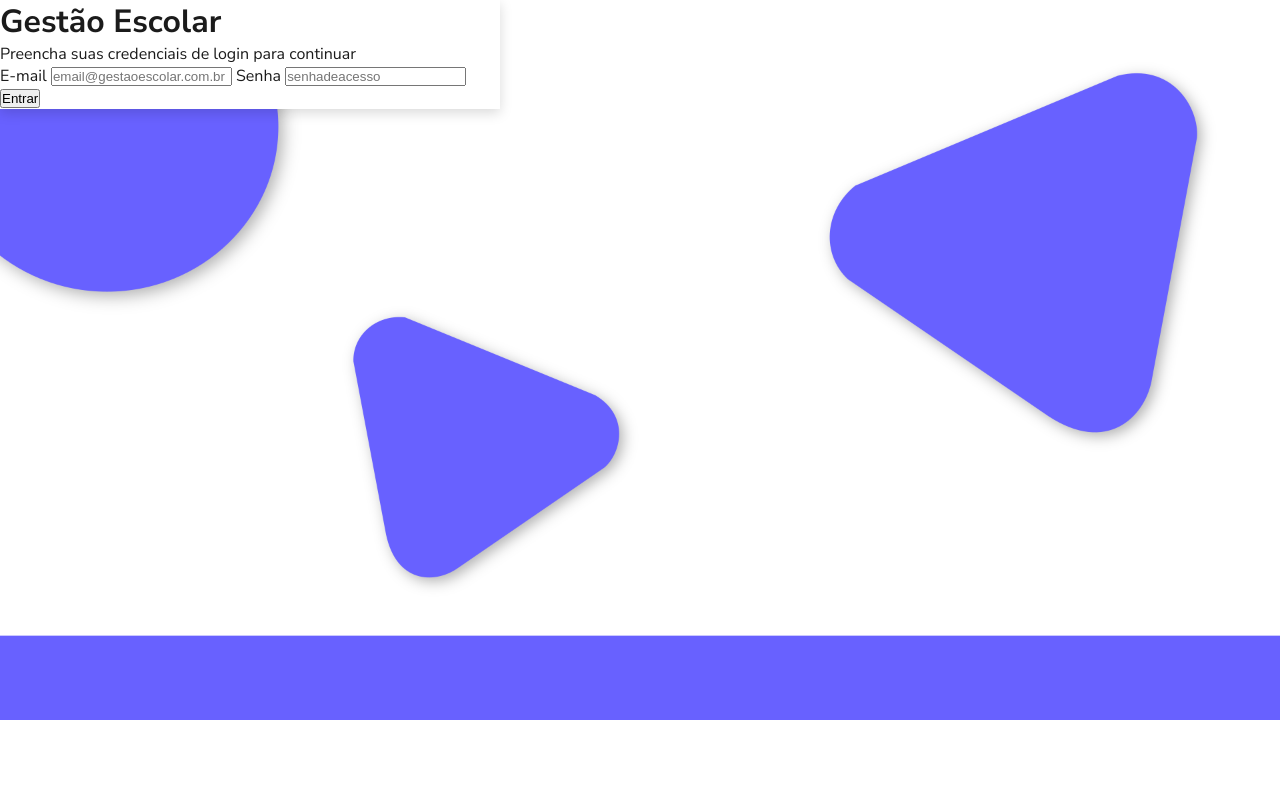
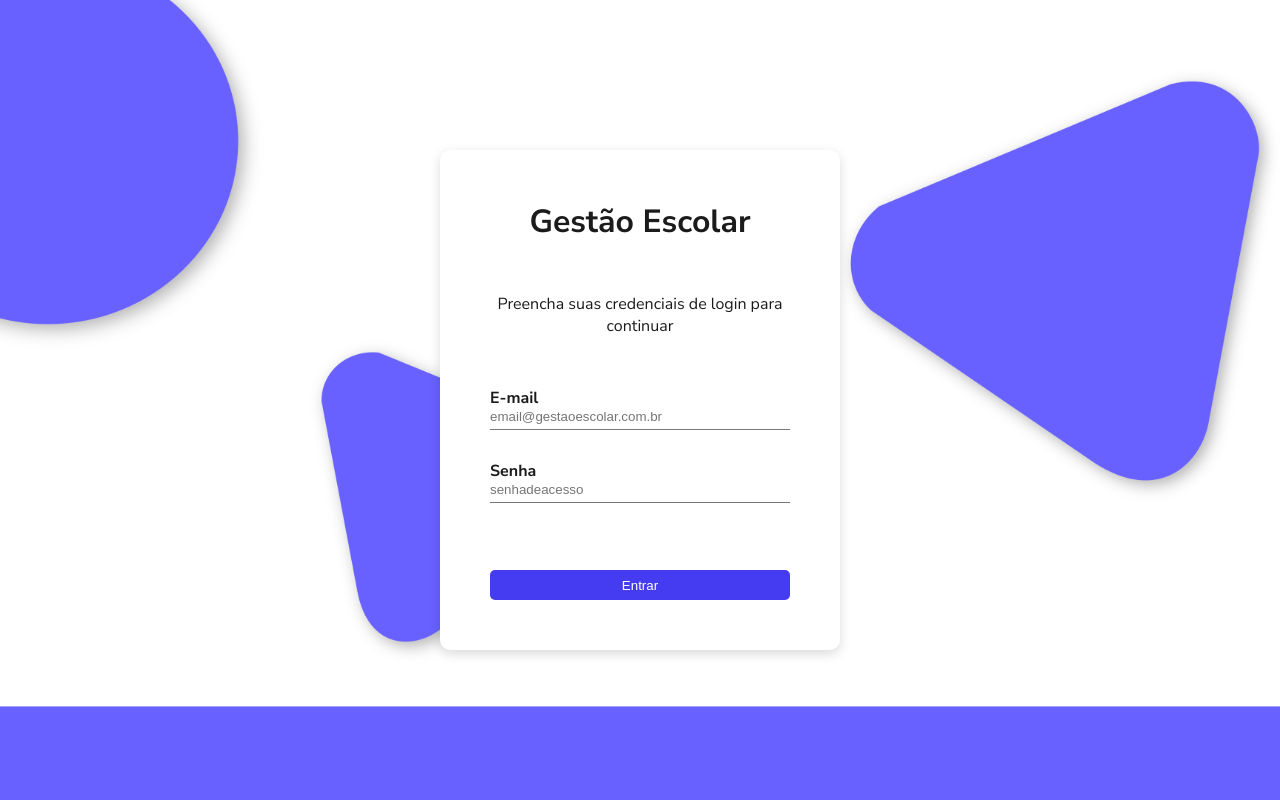
Before and after one commit to colynascimento/php-sql_gestao_escolar, a PHP site: page / in a window 1280 px wide. Run offline with PHP 8.4, Linux system fonts and the light colour scheme.

Commit message:
estilização form-login finalizada

```diff
--- a/css/style.css
+++ b/css/style.css
@@ -7,19 +7,86 @@
 }
 
 #pagina-login {
-    height: 100%;
+    height: 100vh;
+    width: 100%;
+    display: flex;
+    justify-content: center;
+    align-items: center;
+
     font-family: 'Nunito Sans', sans-serif;
     font-size: 16px;
+
     background-image: url('../imgs/gestao_escolar_wallpaper.png');
     background-size: cover;
     background-position: top;
     background-repeat: no-repeat;
-    width: 100%;
 }
 
 #form-login {
     background-color: #fff;
-    width: 500px;
+    width: 400px;
+    height: 500px;
+    padding: 50px;
+    border-radius: 10px;
     color: #1b1b1b;
     box-shadow: 0 4px 12px rgba(0, 0, 0, 0.15);
+
+    display: flex;
+    flex-direction: column; /* organiza os filhos em coluna */
 }
+
+#form-login h1,
+#form-login p,
+#form-login label,
+#form-login input,
+#form-login div {
+    display: block;
+    width: 100%; /* opcional: faz cada campo ocupar a largura toda */ /* espaço entre os elementos */
+}
+
+#form-titulo-login {
+    text-align: center;
+    margin-bottom: 50px;
+}
+
+#form-subtitulo-login {
+    text-align: center;
+    margin-bottom: 50px;
+}
+
+#form-login label {
+    font-weight: bold;
+}
+
+#form-login input {
+    margin-bottom: 5px;
+    border: none;
+}
+
+#form-login input:focus {
+  outline: none;
+}
+
+.input-linha {
+    width: 300px;
+    height: 1px;
+    background-color: rgb(121, 121, 121);
+    margin-bottom: 30px;
+}
+
+#container-btn-login {
+    align-self: flex-end;
+    margin-top: auto;
+    text-align: center;
+    background-color: rgb(69, 60, 241);
+    height: 30px;
+    border-radius: 5px;
+    align-items: center;
+}
+
+#form-btn {
+    border: none;
+    background-color: transparent;
+    color: #fff;
+    height: 100%;
+}
--- a/public/index.php
+++ b/public/index.php
@@ -15,9 +15,11 @@
 
             <label class="credenciais-login" for="usuario-email">E-mail</label>
             <input  class="credenciais-login" type="email" name="usuario-email" placeholder="email@gestaoescolar.com.br" required>
+            <div class="input-linha"></div>
 
             <label  class="credenciais-login" for="usuario-senha">Senha</label>
             <input  class="credenciais-login" type="password" name="usuario-senha" placeholder="senhadeacesso" required>
+            <div class="input-linha"></div>
 
             <div id="container-btn-login">
                 <button id="form-btn" type="submit">Entrar</button>
```
